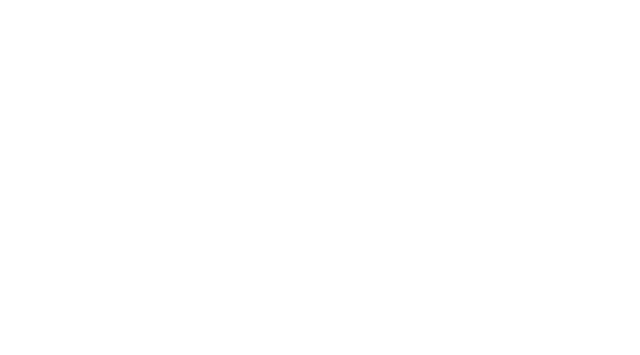
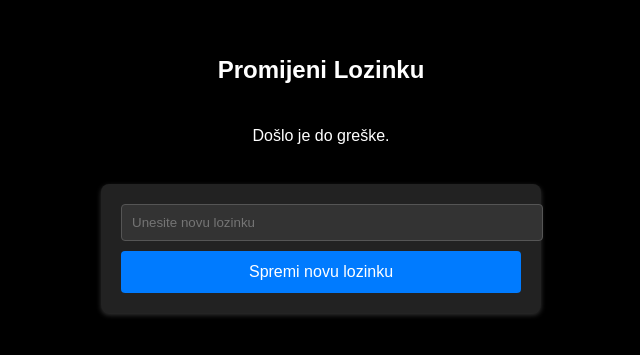
Before and after one commit to doms911/posterized, a React (Create React App) app in the folder posterized-frontend/: page /changePassword in a window 1280 px wide. Before the commit this address had no page. Shown: the part 217-572 px from the top of the page, without its empty margins (319-959 px from the left). Built offline with nearby package versions, Linux system fonts and the light colour scheme; no server answers.

Commit message:
change password stranica

```diff
--- a/posterized-frontend/src/App.jsx
+++ b/posterized-frontend/src/App.jsx
@@ -9,6 +9,7 @@ import AddConference from './components/AddConference.jsx';
 import Cookies from 'js-cookie';
 import ForgotPassword from './components/ForgotPassword.jsx';
 import VideoStream from './components/videoStream.jsx';
+import ChangePassword from './components/changePassword.jsx';
 
 
 const App = () => {
@@ -56,6 +57,7 @@ const App = () => {
                 {isLoggedIn && <Route path="/addConference" element={<AddConference />}/>}
                 {!isLoggedIn && <Route path="/forgot-password" element={<ForgotPassword />}/>}
                 {isLoggedIn && <Route path="/live" element={<VideoStream />}/>}
+                {!isLoggedIn && <Route path="/changePassword" element={<ChangePassword />}/>}
             </Routes>
         </Router>
     );
--- /dev/null
+++ b/posterized-frontend/src/components/changePassword.css
@@ -0,0 +1,58 @@
+/* changePassword.css */
+.change-password-container {
+    display: flex;
+    flex-direction: column;
+    align-items: center;
+    justify-content: center;
+    min-height: 100vh;
+    background-color: #000; /* Crna pozadinska boja */
+    color: #fff; /* Bijeli tekst */
+    font-family: Arial, sans-serif;
+}
+
+.change-password-form {
+    padding: 20px;
+    margin: 20px;
+    width: 100%;
+    max-width: 400px;
+    background-color: #222; /* Tamno siva za formu */
+    border-radius: 8px;
+    box-shadow: 0 2px 5px rgba(255, 255, 255, 0.2); /* Sjena za formu */
+}
+
+.change-password-form h2 {
+    text-align: center;
+    margin-bottom: 20px;
+}
+
+.change-password-form input {
+    width: 100%;
+    padding: 10px;
+    margin-bottom: 10px;
+    border: 1px solid #555; /* Tamno siva za obrub */
+    background-color: #333; /* Još tamnija siva za input */
+    border-radius: 4px;
+    color: #fff; /* Bijeli tekst */
+}
+
+.change-password-form button {
+    width: 100%;
+    padding: 12px;
+    border: none;
+    border-radius: 4px;
+    background-color: #007bff;
+    color: white;
+    font-size: 16px;
+    cursor: pointer;
+    transition: background-color 0.3s;
+}
+
+.change-password-form button:hover {
+    background-color: #0056b3;
+}
+
+.change-password-form p {
+    text-align: center;
+    margin-top: 15px;
+    color: #d9534f; /* Boja za poruke o greškama */
+}
--- /dev/null
+++ b/posterized-frontend/src/components/changePassword.jsx
@@ -0,0 +1,70 @@
+import React, { useState, useEffect } from 'react';
+import { useParams, useNavigate } from 'react-router-dom';
+import './changePassword.css';
+
+
+function ChangePassword() {
+    const [newPassword, setNewPassword] = useState('');
+    const [message, setMessage] = useState('');
+    const { id, token } = useParams(); // Extract id and token from URL params
+    const navigate = useNavigate();
+
+    // Function to check token validity
+    useEffect(() => {  //koristi se zato da se ne ucita body prije provjere tokena
+        fetch('/api/reset/promijeniLozinku', {
+            method: 'POST',
+            headers: { 'Content-Type': 'application/x-www-form-urlencoded' },
+            body: `token=${token}`
+        })
+        .then(response => response.json())
+        .then(data => {
+            if (data.error) {
+                setMessage(data.error);
+            }
+        })
+        .catch(error => {
+            setMessage('Došlo je do greške.');
+        });
+    }, [token]);
+
+    // Function to handle form submission
+    const handleSubmit = (e) => {
+        e.preventDefault();
+        fetch('/api/reset/spremiLozinku', {
+            method: 'POST',
+            headers: { 'Content-Type': 'application/x-www-form-urlencoded' },
+            body: `token=${token}&password=${newPassword}`
+        })
+        .then(response => response.json())
+        .then(data => {
+            if (data.success) {
+                setMessage('Vaša lozinka je uspješno promijenjena.');
+                navigate('/'); // Redirect to home or other page
+            } else {
+                setMessage(data.error);
+            }
+        })
+        .catch(error => {
+            setMessage('Došlo je do greške pri promjeni lozinke.');
+        });
+    };
+
+    return (
+        <div className="change-password-container">
+            <h2>Promijeni Lozinku</h2>
+            {message && <p>{message}</p>}
+            <form className="change-password-form" onSubmit={handleSubmit}>
+                <input
+                    type="password"
+                    value={newPassword}
+                    onChange={(e) => setNewPassword(e.target.value)}
+                    placeholder="Unesite novu lozinku"
+                    required
+                />
+                <button type="submit">Spremi novu lozinku</button>
+            </form>
+        </div>
+    );
+}
+
+export default ChangePassword;
```
